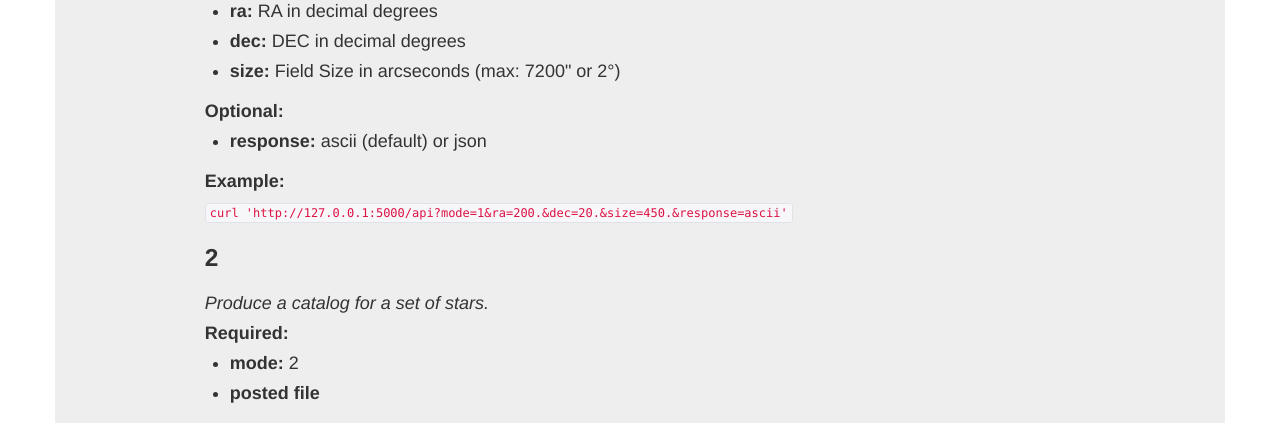
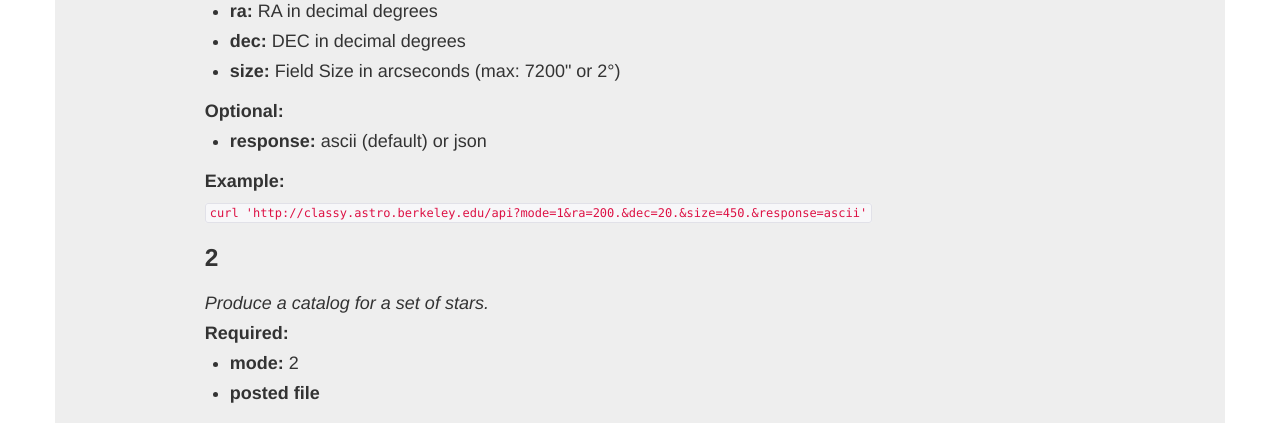
Before and after one commit to ishivvers/photometry_zp_server_web, a Flask app: page /info in a window 1280 px wide. Shown: the part 2840-3263 px from the top of the page. Run offline with Flask 2, Linux system fonts and the light colour scheme; parts of the project's set-up code (start-up, migrations or seed data) failed here and were passed over; some libraries are stand-ins or nearby versions.

Commit message:
updated website and bands in info page

```diff
--- a/PhotoZPE/templates/info.html
+++ b/PhotoZPE/templates/info.html
@@ -23,7 +23,7 @@
 		  can safely be used to calculate a systematic offset between observed magnitudes (e.g. the instrumental
 		  magnitudes generated through photometry on images) and the true magnitudes for a set of observations;
 		  i.e. the photometric zeropoint.  Note: <i>u, g, r, i, z</i> &amp; <i>y</i> photometry are reported as AB magnitudes,
-		  while <i>J, H, K, B</i> &amp; <i>V</i> are Vega magnitudes.
+		  while <i>J, H, K, B, V, R</i> &amp; <i>I</i> are Vega magnitudes.
 	   </p>
 
 	  <hr>
@@ -142,7 +142,7 @@
 			<li><b>response:</b> ascii (default) or json</li>
 		  </ul>
 		  <strong>Example:</strong><br>
-			<code>curl 'http://127.0.0.1:5000/api?mode=1&amp;ra=200.&amp;dec=20.&amp;size=450.&amp;response=ascii'</code>
+			<code>curl 'http://classy.astro.berkeley.edu/api?mode=1&amp;ra=200.&amp;dec=20.&amp;size=450.&amp;response=ascii'</code>
 		  </div><!--/span-->
 		</div><!--/row-->
 
@@ -160,7 +160,7 @@
 				<li><b>response:</b> ascii (default) or json</li>
 			  </ul>
 			  <strong>Example:</strong><br>
-				<code>curl -F source_file=@YOUR_FILE 'http://127.0.0.1:5000/api?mode=2&amp;response=ascii'</code>
+				<code>curl -F source_file=@YOUR_FILE 'http://classy.astro.berkeley.edu/api?mode=2&amp;response=ascii'</code>
 		  </div> <!--/span-->
 		</div><!--/row-->
 
@@ -179,7 +179,7 @@
 				<li><b>response:</b> ascii (default) or json</li>
 			  </ul>
 			  <strong>Example:</strong><br>
-				<code>curl -F source_file=@YOUR_FILE 'http://127.0.0.1:5000/api?mode=3&amp;band=y&amp;response=ascii'</code>
+				<code>curl -F source_file=@YOUR_FILE 'http://classy.astro.berkeley.edu/api?mode=3&amp;band=y&amp;response=ascii'</code>
 		  </div> <!--/span-->
 		</div><!--/row-->
 		<div class="row-fluid">
```
